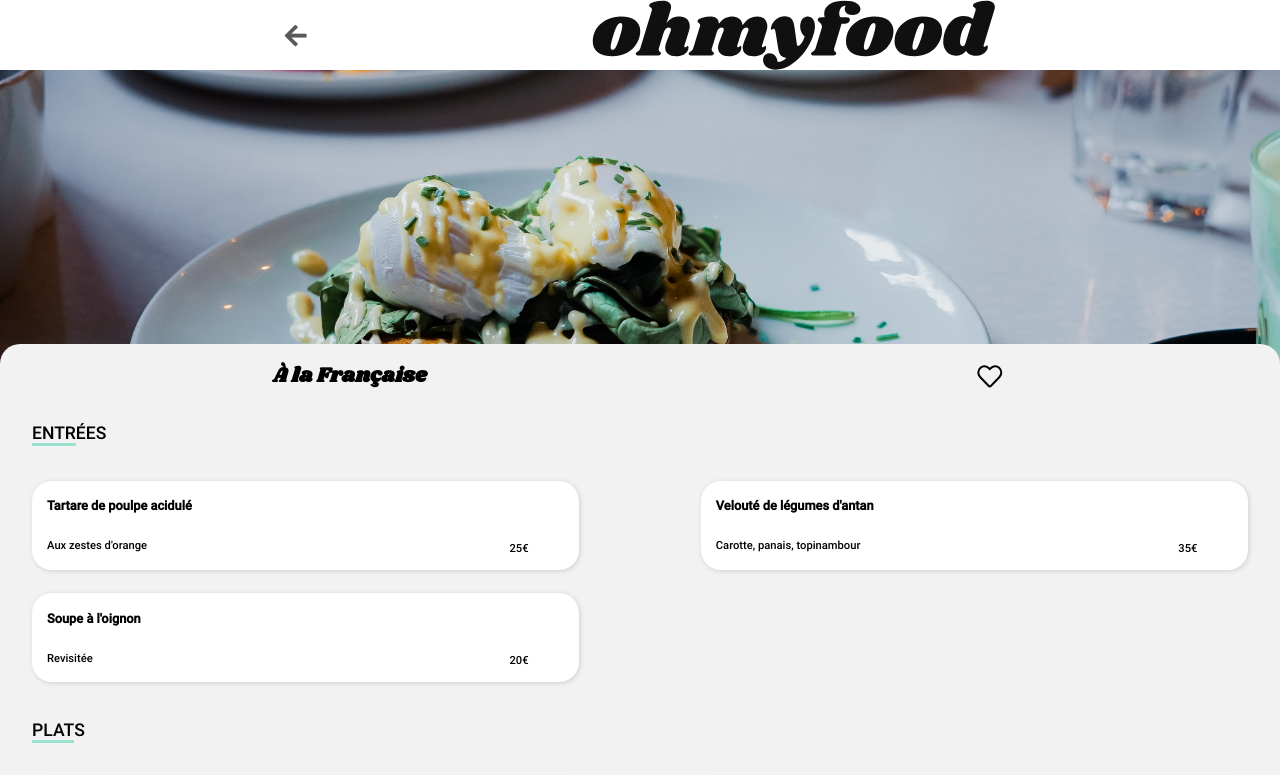
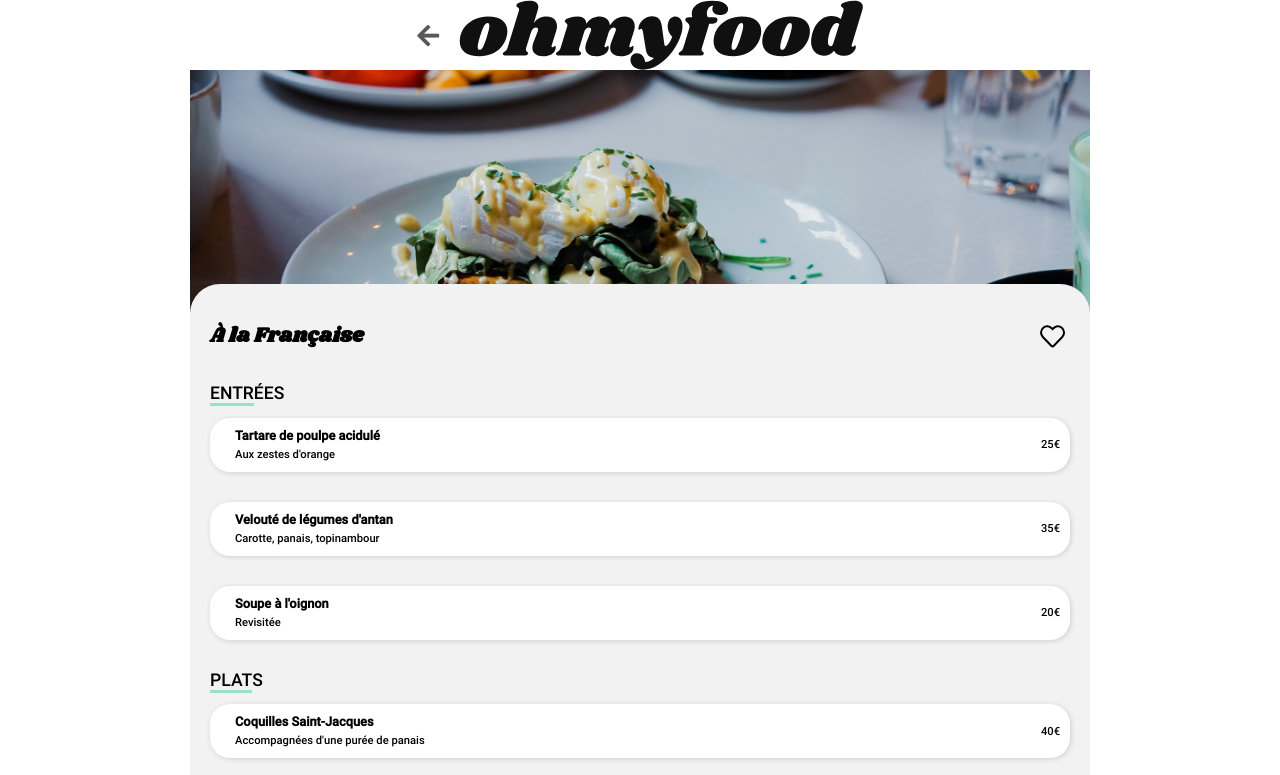
Before and after one commit to Anais05/AnaisAssamoi_3_30112020, a website: page restaurents/alafrancaise.html in a window 1280 px wide. Shown: the top 775 px of the page. Drawn offline with Linux system fonts and the light colour scheme.

Commit message:
modification alignement page de menu

```diff
--- a/restaurents/alafrancaise.html
+++ b/restaurents/alafrancaise.html
@@ -18,8 +18,8 @@
         <title>Ohmyfood</title>
     </head>
     <body>
-        <header class="header header-menu">
-            <a class="btn back-button" href="../index.html"><i class="fas fa-arrow-left"></i></a>
+        <header>
+            <a class="btn back-button" href="../index.html"><i class="back fas fa-arrow-left"></i></a>
             <img class="logo" src="../images/logo/ohmyfood.svg" alt="logo reservia" />
         </header>
         <section class="menu">
@@ -37,7 +37,7 @@
                             <span>Aux zestes d'orange</span>
                         </div>
                         <div class="prix">25€</div>
-                        <div class="btn check-button"><i class="fas fa-check-circle"></i></div>
+                        <div class="btn check-button"><i class="check fas fa-check-circle"></i></div>
                     </div>
                     <div class="choix">
                         <div class="txt">
@@ -45,7 +45,7 @@
                             <span>Carotte, panais, topinambour</span>
                         </div>
                         <div class="prix">35€</div>
-                        <div class="btn check-button"><i class="fas fa-check-circle"></i></div>
+                        <div class="btn check-button"><i class="check fas fa-check-circle"></i></div>
                     </div>
                     <div class="choix">
                         <div class="txt">
@@ -53,7 +53,7 @@
                             <span>Revisitée</span>
                         </div>
                         <div class="prix">20€</div>
-                        <div class="btn check-button"><i class="fas fa-check-circle"></i></div>
+                        <div class="btn check-button"><i class="check fas fa-check-circle"></i></div>
                     </div>
                     <h2><span>Plat</span>s</h2>
                     <div class="choix">
@@ -62,7 +62,7 @@
                             <span>Accompagnées d'une purée de panais</span>
                         </div>
                         <div class="prix">40€</div>
-                        <div class="btn check-button"><i class="fas fa-check-circle"></i></div>
+                        <div class="btn check-button"><i class="check fas fa-check-circle"></i></div>
                     </div>
                     <div class="choix">
                         <div class="txt">
@@ -70,7 +70,7 @@
                             <span>Et parmentier de pommes de terre</span>
                         </div>
                         <div class="prix">35€</div>
-                        <div class="btn check-button"><i class="fas fa-check-circle"></i></div>
+                        <div class="btn check-button"><i class="check fas fa-check-circle"></i></div>
                     </div>
                     <div class="choix">
                         <div class="txt">
@@ -78,7 +78,7 @@
                             <span>Sur son lit de gnocchis aux légumes</span>
                         </div>
                         <div class="prix">44€</div>
-                        <div class="btn check-button"><i class="fas fa-check-circle"></i></div>
+                        <div class="btn check-button"><i class="check fas fa-check-circle"></i></div>
                     </div>
                     <h2><span>Dess</span>erts</h2>
                     <div class="choix">
@@ -87,7 +87,7 @@
                             <span>Et purée de noisettes</span>
                         </div>
                         <div class="prix">18€</div>
-                        <div class="btn check-button"><i class="fas fa-check-circle"></i></div>
+                        <div class="btn check-button"><i class="check fas fa-check-circle"></i></div>
                     </div>
                     <div class="choix">
                         <div class="txt">
@@ -95,7 +95,7 @@
                             <span>Revisité</span>
                         </div>
                         <div class="prix">22€</div>
-                        <div class="btn check-button"><i class="fas fa-check-circle"></i></div>
+                        <div class="btn check-button"><i class="check fas fa-check-circle"></i></div>
                     </div>
                     <div class="choix">
                         <div class="txt">
@@ -103,7 +103,7 @@
                             <span>Myrtilles et pâte d’amande</span>
                         </div>
                         <div class="prix">23€</div>
-                        <div class="btn check-button"><i class="fas fa-check-circle"></i></div>
+                        <div class="btn check-button"><i class="check fas fa-check-circle"></i></div>
                     </div>
                 </div>
                 <button class="btn main-button">
@@ -112,7 +112,7 @@
             </div>
         </section>
         <footer>
-            <div class="container">
+            <div class="menu-footer container">
                 <h3>Ohmyfood</h3>
                 <ul class="footer-liste">
                     <li><a href="#"><i class="footer-icon fas fa-utensils"></i>Proposer un restaurant</a></li>
--- a/sass/buttons.scss
+++ b/sass/buttons.scss
@@ -7,6 +7,7 @@
   border-radius: $btn-rad;
   background: linear-gradient(to bottom, $secondary, $primary);
   color: $white;
+  align-self: center;
   padding: 15px;
   font-weight: bold;
   z-index: 1;
@@ -55,7 +56,8 @@
   align-items: center;
   display: flex;
   text-decoration: none;
-  .fas {
+  margin-right: 20px;
+  .back {
     font-size: 25px;
   }
 }
@@ -70,7 +72,7 @@
   display: none;
   justify-content: center;
   align-items: center;
-  .fas {
+  .check {
     color: $white;
   }
 }
--- a/sass/footer.scss
+++ b/sass/footer.scss
@@ -7,6 +7,9 @@ footer {
       font-size: 1.5em;
       font-family: "shrikhand";
     }
+  }
+  .menu-footer {
+    max-width: 900px;
   }
 }
 .footer-liste {
--- a/sass/header.scss
+++ b/sass/header.scss
@@ -2,15 +2,5 @@ header {
   height: 70px;
   width: 100%;
   display: flex;
-  top: 0;
-  background-color: $white;
-}
-
-.main-header {
   justify-content: center;
 }
-
-.header-menu {
-  flex-direction: row;
-  justify-content: space-evenly;
-}
--- a/sass/main.scss
+++ b/sass/main.scss
@@ -164,7 +164,8 @@
 // menus
 
 .menu {
-  background-color: $bg-grey;
+  max-width: 900px;
+  margin: auto;
   img {
     object-fit: cover;
     width: 100%;
@@ -173,33 +174,24 @@
 }
 .repas {
   background-color: $bg-grey;
-  border-top-left-radius: $bd-rad-all;
-  border-top-right-radius: $bd-rad-all;
+  margin-top: -50px;
+  padding: 20px;
   display: flex;
   flex-direction: column;
-  justify-content: space-between;
-  align-items: center;
+  border-top-left-radius: 30px;
+  border-top-right-radius: 30px;
   position: relative;
-  bottom: 50px;
-  height: 1400px;
   .repas-titre {
-    width: 100%;
     font-family: "shrikhand";
     display: flex;
-    justify-content: space-around;
+    justify-content: space-between;
     h1 {
       font-size: 1.3em;
     }
   }
 }
 .all {
-  display: flex;
-  flex-direction: column;
-  justify-content: space-between;
-  width: 95%;
-  margin: auto;
   margin-top: 0;
-  height: 90%;
   h2 {
     font-size: 1.1em;
     text-transform: uppercase;
@@ -215,8 +207,8 @@
   box-shadow: 1px 1px 5px 0px #cfcfcf;
   display: flex;
   justify-content: space-between;
-  align-items: center;
-  height: 7%;
+  margin-bottom: 30px;
+  padding: 10px;
   &:hover .check-button {
     display: flex;
   }
@@ -226,22 +218,16 @@
     overflow: hidden;
     text-overflow: ellipsis;
     width: 70%;
-    height: 90%;
-    display: flex;
-    flex-direction: column;
-    justify-content: space-around;
     h3 {
       font-size: 0.8em;
-      margin: 0;
+      margin: unset;
     }
     span {
       font-size: 0.7em;
     }
   }
   .prix {
-    padding: 15px;
-    width: 10%;
-    align-self: flex-end;
+    align-self: center;
     font-size: 0.7em;
   }
 }
--- a/sass/responsive.scss
+++ b/sass/responsive.scss
@@ -25,22 +25,9 @@
       }
     }
   }
-  .menu img {
-    height: 320px;
-  }
-  .repas {
-    height: 1000px;
-    .all {
-      display: flex;
-      flex-direction: row;
-      flex-wrap: wrap;
-      h2 {
-        width: 100%;
-      }
-      .choix {
-        width: 45%;
-        height: 10%;
-      }
-    }
+}
+@media screen and (max-width: 415px) {
+  footer .container {
+    padding: 10px;
   }
 }
```
Also changed, not shown: index.html (+1 -1 lines), restaurents/lanoteenchantee.html (+13 -13 lines), restaurents/lapalettedugout.html (+12 -12 lines), restaurents/ledelicedessens.html (+12 -12 lines), css/style.css, 1 other file.
